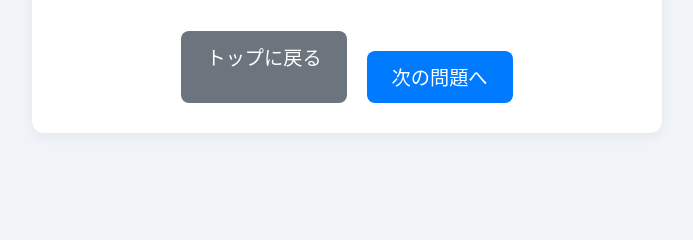
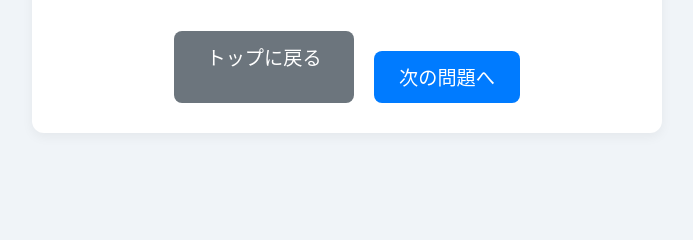
Before and after one commit to createkill/prime_sprint, a Flask app: template templates/result.html in a window 1280 px wide. Shown: the part 457-697 px from the top of the page, without its empty margins (293-986 px from the left). Run offline with Flask 3, Linux system fonts and the light colour scheme; the template is opened without the code that fills it, so the values that code supplies are empty.

Commit message:
Fix .back-link style and clean up CSS

```diff
--- a/static/style.css
+++ b/static/style.css
@@ -136,6 +136,11 @@ h2 {
     text-decoration: none;
     border-radius: 8px;
     transition: background-color 0.2s ease;
+
+    /* ★★★ 以下2行を追加 ★★★ */
+    min-width: 180px; /* 最小幅を指定 (180pxは例) */
+    box-sizing: border-box; /* paddingを含めて幅を計算 */
+
 }
 .back-link:hover {
     background-color: #5a6268;
```
